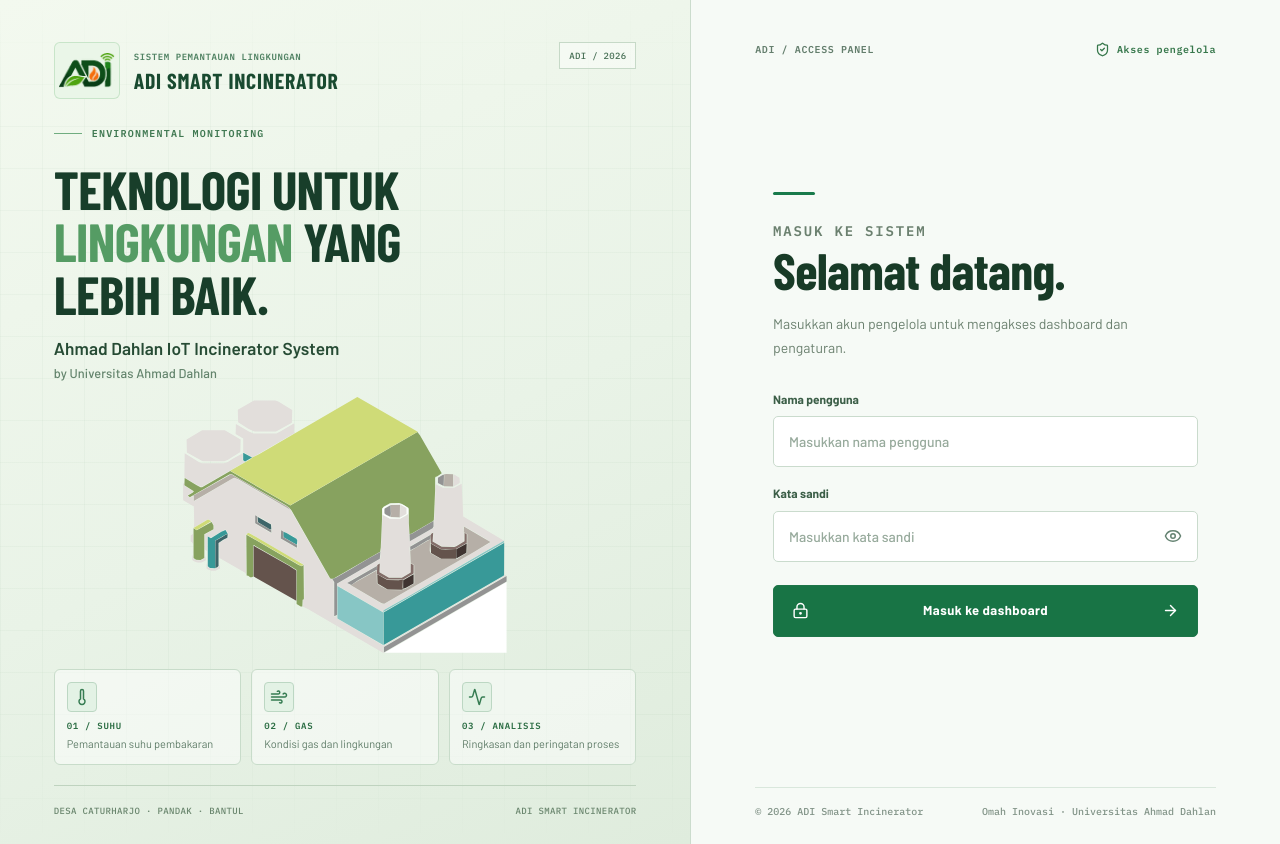
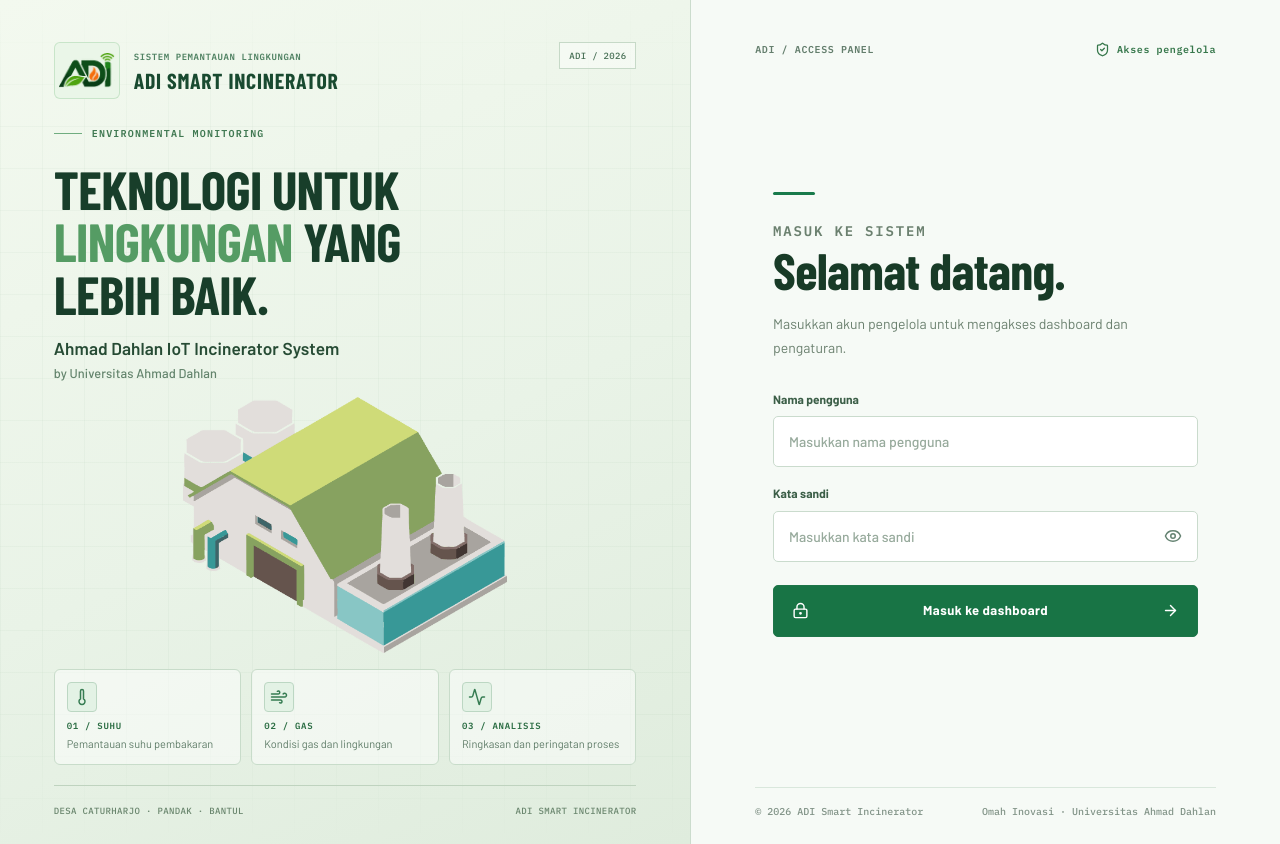
Before and after one commit to jrcoreid-repo/IoT_Incenerator_2026, a Next.js app: page /login in a window 1280 px wide. Built offline with nearby package versions, Linux system fonts and the light colour scheme; a web font is replaced by a local one.

Commit message:
fix(login): use newly supplied transparent PNG instead of traced SVG

```diff
--- a/app/login/page.tsx
+++ b/app/login/page.tsx
@@ -64,7 +64,7 @@ export default function LoginPage() {
           </p>
 
           <div className="login-facility-art" aria-hidden="true">
-            <img src="/incinerator-illustration.svg" width={1024} height={809} alt="" />
+            <img src="/incinerator-illustration.png" width={1024} height={809} alt="" />
           </div>
           <div className="login-feature-list">
             <div><span className="login-feature-icon"><Thermometer size={18} /></span><span><strong>01 / SUHU</strong><small>Pemantauan suhu pembakaran</small></span></div>
```
